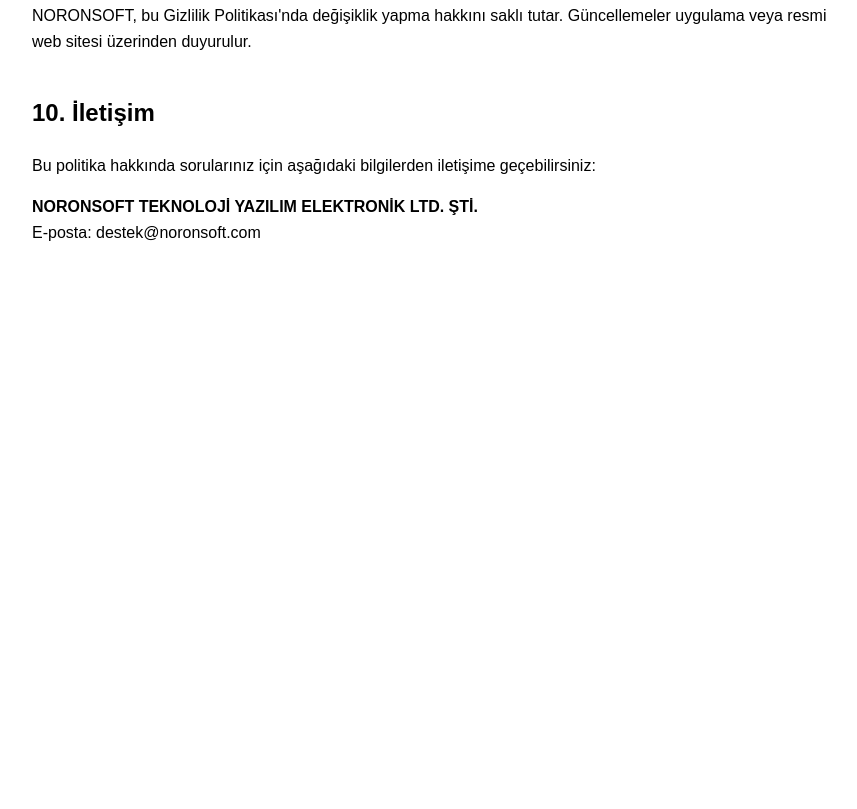
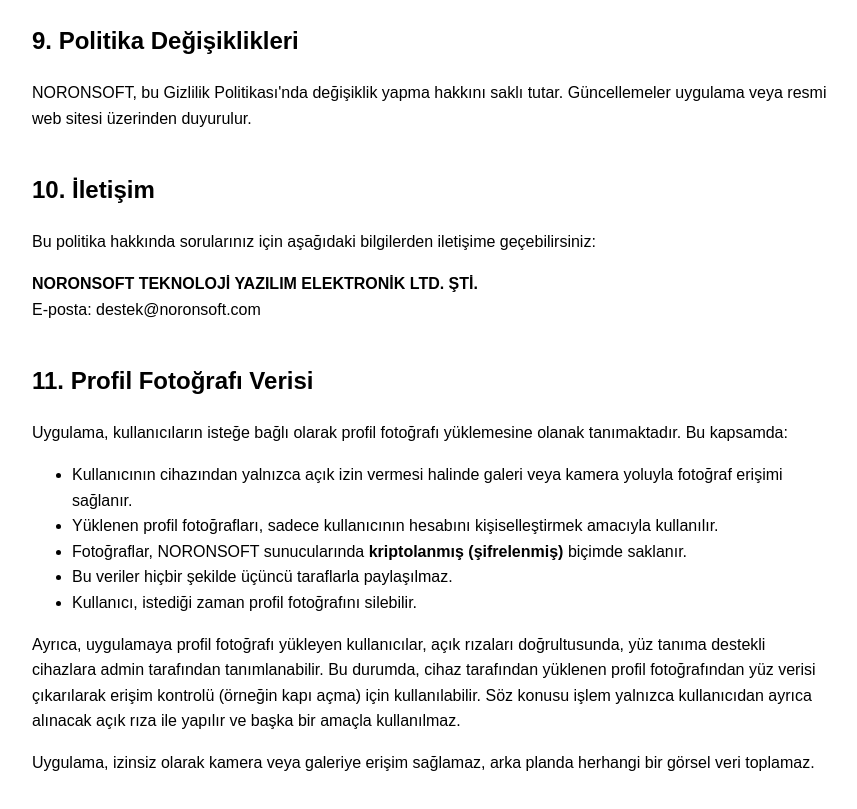
Before and after one commit to sametozbalkan/privacy-policy-evimiz-control, a plain HTML site: page index.html in a window 1280 px wide. Shown: the part 1873-2682 px from the top of the page, without its empty margins (208-1065 px from the left). Before the commit the page ends 2174 px from the top, so only its background shows below. Drawn offline with Linux system fonts and the light colour scheme.

Commit message:
added something

```diff
--- a/index.html
+++ b/index.html
@@ -32,7 +32,10 @@
 </head>
 <body>
 <h1>GİZLİLİK POLİTİKASI</h1>
-<p style="text-align: center; font-style: italic;">Yürürlük Tarihi: 15 Nisan 2025</p>
+<p style="text-align: center; font-style: italic;">
+    Yürürlük Tarihi: 15 Nisan 2025<br>
+    Son Güncelleme: 31 Mayıs 2025
+</p>
 
 <h2>1. Giriş</h2>
 <p>Bu Gizlilik Politikası, NORONSOFT TEKNOLOJİ YAZILIM ELEKTRONİK İTH. İHRC. SAN. VE TİC. LTD. ŞTİ.
@@ -47,6 +50,7 @@
     <li>E-posta adresi</li>
     <li>Konum verisi (yalnızca uygulama kullanım anında)</li>
     <li>Cihaz bilgileri (cihaz ID, işletim sistemi vb.)</li>
+    <li>Profil fotoğrafı (isteğe bağlı)</li>
 </ul>
 
 <h2>3. Bilgilerin Kullanım Amaçları</h2>
@@ -57,6 +61,7 @@
     <li>Cihazla etkileşim sırasında geçiş kontrolünün sağlanması</li>
     <li>Destek hizmetlerinin sağlanması</li>
     <li>Bilgilendirme ve tanıtım mesajlarının gönderilmesi (SMS/e-posta)</li>
+    <li>Kullanıcının hesabını kişiselleştirmek (profil fotoğrafı)</li>
 </ul>
 
 <h2>4. Konum Bilgileri</h2>
@@ -99,5 +104,23 @@
 <p><strong>NORONSOFT TEKNOLOJİ YAZILIM ELEKTRONİK LTD. ŞTİ.</strong><br>
     E-posta: destek@noronsoft.com
 </p>
+
+<h2>11. Profil Fotoğrafı Verisi</h2>
+<p>Uygulama, kullanıcıların isteğe bağlı olarak profil fotoğrafı yüklemesine olanak tanımaktadır. Bu kapsamda:</p>
+<ul>
+    <li>Kullanıcının cihazından yalnızca açık izin vermesi halinde galeri veya kamera yoluyla fotoğraf erişimi sağlanır.</li>
+    <li>Yüklenen profil fotoğrafları, sadece kullanıcının hesabını kişiselleştirmek amacıyla kullanılır.</li>
+    <li>Fotoğraflar, NORONSOFT sunucularında <strong>kriptolanmış (şifrelenmiş)</strong> biçimde saklanır.</li>
+    <li>Bu veriler hiçbir şekilde üçüncü taraflarla paylaşılmaz.</li>
+    <li>Kullanıcı, istediği zaman profil fotoğrafını silebilir.</li>
+</ul>
+<p>
+    Ayrıca, uygulamaya profil fotoğrafı yükleyen kullanıcılar, açık rızaları doğrultusunda, yüz tanıma destekli cihazlara admin tarafından tanımlanabilir.
+    Bu durumda, cihaz tarafından yüklenen profil fotoğrafından yüz verisi çıkarılarak erişim kontrolü (örneğin kapı açma) için kullanılabilir.
+    Söz konusu işlem yalnızca kullanıcıdan ayrıca alınacak açık rıza ile yapılır ve başka bir amaçla kullanılmaz.
+</p>
+<p>
+    Uygulama, izinsiz olarak kamera veya galeriye erişim sağlamaz, arka planda herhangi bir görsel veri toplamaz.
+</p>
 </body>
 </html>
```
